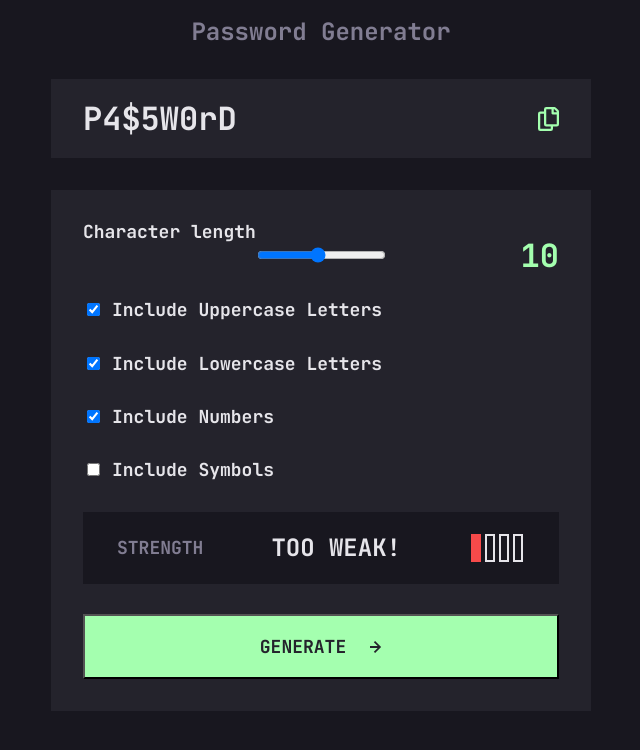
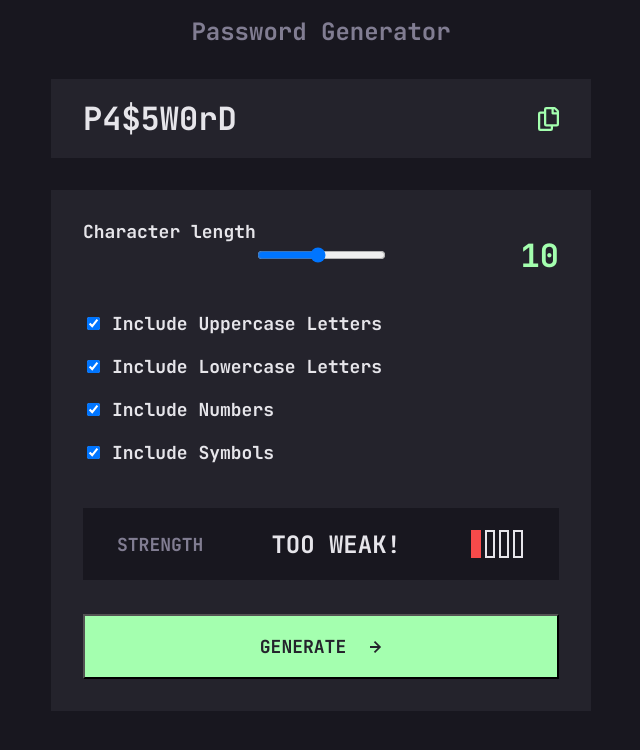
Before and after one commit to feorgie/password-generator, a React (Create React App) app: page / in a window 1280 px wide. Shown: the top 750 px of the page, without its empty margins (319-959 px from the left). Built offline with nearby package versions, Linux system fonts and the light colour scheme.

Commit message:
adds password creation functionality updates to styling removes checkbox map to focus on functionality

```diff
--- a/src/App.js
+++ b/src/App.js
@@ -1,19 +1,34 @@
 import Display from "./components/Display/Display";
 import "./App.css";
-import Generator from "./components/Generator";
+import Generator from "./components/Generator/Generator";
 import { useState } from "react";
 
 function App() {
   const [password, setPassword] = useState("P4$5W0rD");
+  const [copied, setCopied] = useState(false);
+
   const handlePasswordUpdate = (newPassword) => {
     setPassword(newPassword);
+    setCopied(false);
   };
+
+  const copyToClipboard = () => {
+    const targetText = document.querySelector("#inputForCopy");
+    targetText.select();
+    document.execCommand("copy");
+    setCopied(true);
+  };
+
   return (
     <div className="appContainer">
       <h1 className="fontMedium fontGrey">Password Generator</h1>
       <section className="sectionGenerator">
-        <Display password={password} />
-        <Generator className="generator" />
+        <Display
+          copied={copied}
+          password={password}
+          handleClick={copyToClipboard}
+        />
+        <Generator className="generator" setPassword={handlePasswordUpdate} />
       </section>
     </div>
   );
--- a/src/components/Button/Button.js
+++ b/src/components/Button/Button.js
@@ -1,8 +1,12 @@
 import React from "react";
 import css from "./Button.module.css";
 
-const Button = () => {
-  return <button className={css.button}>GENERATE</button>;
+const Button = ({ onClick }) => {
+  return (
+    <button onClick={onClick} className={css.button}>
+      GENERATE
+    </button>
+  );
 };
 
 export default Button;
--- a/src/components/Checkbox/Checkbox.js
+++ b/src/components/Checkbox/Checkbox.js
@@ -1,11 +1,17 @@
 import React from "react";
 import css from "./Checkbox.module.css";
 
-const Checkbox = ({ label, checked }) => {
+const Checkbox = ({ label, checked, handleCheckbox, name }) => {
   return (
     <div className={css.container}>
-      <input className={css.checkbox} type="checkbox" checked={checked} />
-      <p>{label}</p>
+      <input
+        className={css.checkbox}
+        type="checkbox"
+        name={name}
+        checked={checked}
+        onChange={(e) => handleCheckbox(e)}
+      />
+      <label className="font-body">{label}</label>
     </div>
   );
 };
--- a/src/components/Display/Display.js
+++ b/src/components/Display/Display.js
@@ -2,12 +2,26 @@ import React from "react";
 import copyIcon from "./icon-copy.svg";
 import css from "./Display.module.css";
 
-const Display = ({ password }) => {
+const Display = ({ copied, password, handleClick }) => {
   return (
     <div className={css.container}>
-      {/* <input type="text" placeholder="P4$5W0rD" readOnly /> */}
+      <input
+        className={css.inputForCopy}
+        id="inputForCopy"
+        type="text"
+        value={password}
+        readOnly
+      />
       <span className="fontLarge">{password}</span>
-      <img className="copyIcon" src={copyIcon} alt="" />
+      <span className={css.copyContainer}>
+        {copied && <span className="fontBody green">COPIED</span>}
+        <img
+          className={css.copyIcon}
+          src={copyIcon}
+          alt=""
+          onClick={handleClick}
+        />
+      </span>
     </div>
   );
 };
--- a/src/components/Display/Display.module.css
+++ b/src/components/Display/Display.module.css
@@ -7,14 +7,16 @@
   justify-content: space-between;
   align-items: center;
 }
-/* input {
-  cursor: default;
-  &:focus {
-    outline: none;
-  }
-} */
-
+.inputForCopy {
+  position: absolute;
+  left: -10000px;
+}
+.copyContainer {
+  display: flex;
+  align-items: center;
+}
 .copyIcon {
   width: 21px;
   height: 24px;
+  margin-left: 12px;
 }
--- a/src/components/Generator.js
+++ /dev/null
@@ -1,53 +0,0 @@
-import React, { useState } from "react";
-import RangeSelect from "./RangeSelect/RangeSelect";
-import Checkbox from "./Checkbox/Checkbox";
-import StrengthIndicator from "./StrengthIndicator/StrengthIndicator";
-import Button from "./Button/Button";
-
-const Generator = ({ className }) => {
-  const [length, setLength] = useState(10);
-
-  const checkboxOptions = [
-    {
-      id: "uppercase",
-      label: "Include Uppercase Letters",
-      checked: true,
-    },
-    {
-      id: "lowercase",
-      label: "Include Lowercase Letters",
-      checked: true,
-    },
-    {
-      id: "numbers",
-      label: "Include Numbers",
-      checked: true,
-    },
-    {
-      id: "symbols",
-      label: "Include Symbols",
-      checked: false,
-    },
-  ];
-
-  const handleSliderChange = (value) => {
-    setLength(value);
-  };
-  return (
-    <div className={className}>
-      <RangeSelect length={length} handleSliderChange={handleSliderChange} />
-      {checkboxOptions.map((option) => (
-        <Checkbox
-          key={`checkbox_${option.id}`}
-          label={option.label}
-          checked={option.checked}
-        />
-      ))}
-
-      <StrengthIndicator />
-      <Button />
-    </div>
-  );
-};
-
-export default Generator;
--- /dev/null
+++ b/src/components/Generator/Generator.js
@@ -0,0 +1,135 @@
+import React, { useState } from "react";
+import RangeSelect from "../RangeSelect/RangeSelect";
+import Checkbox from "../Checkbox/Checkbox";
+import StrengthIndicator from "../StrengthIndicator/StrengthIndicator";
+import Button from "../Button/Button";
+
+//dev
+import css from "./Generator.module.css";
+
+const Generator = ({ className, setPassword }) => {
+  const [length, setLength] = useState(10); // initial password length
+  const [passwordStrength, setPasswordStrength] = useState(1); // this is rating 1-4
+
+  const checkboxOptions = [
+    {
+      id: "uppercase",
+      label: "Include Uppercase Letters",
+      isChecked: true,
+    },
+    {
+      id: "lowercase",
+      label: "Include Lowercase Letters",
+      isChecked: true,
+    },
+    {
+      id: "numbers",
+      label: "Include Numbers",
+      isChecked: true,
+    },
+    {
+      id: "symbols",
+      label: "Include Symbols",
+      isChecked: true,
+    },
+  ];
+  // checked state values for checkboxes
+  const [checked, setChecked] = useState({
+    uppercase: true,
+    lowercase: true,
+    numbers: true,
+    symbols: true,
+  });
+
+  const handleSubmit = () => {
+    let characterList = "";
+    let newPassword = "";
+    // populate available character list
+    if (checked["uppercase"]) characterList += "ABCDEFGHIJKLMNOPQRSTUVWXYZ";
+    if (checked["lowercase"]) characterList += "abcdefghijklmnopqrstuvwxyz";
+    if (checked["numbers"]) characterList += "0123456789";
+    if (checked["symbols"]) characterList += "!@#$%^&*()";
+    // build new password adding random values up to selected length
+    for (let i = 0; i < length; i++) {
+      newPassword +=
+        characterList[Math.floor(Math.random() * characterList.length)];
+    }
+    // get the total number of selected character types
+    let numberOfCheckedOptions = Object.values(checked).filter((x) => x).length;
+    // set new password and password strength value
+    setPassword(newPassword);
+    setPasswordStrength(
+      newPassword.length >= 10 && numberOfCheckedOptions >= 3
+        ? 4
+        : newPassword.length >= 8 && numberOfCheckedOptions >= 2
+        ? 3
+        : newPassword.length >= 6
+        ? 2
+        : 1
+    );
+  };
+
+  const handleSliderChange = (value) => {
+    //set password length
+    setLength(value);
+  };
+  const handleCheckbox = (event) => {
+    // set checked state on character set checkbox
+    setChecked((prev) => ({
+      ...prev,
+      [event.target.name]: !!event.target.checked,
+    }));
+  };
+
+  return (
+    <div className={className}>
+      <RangeSelect length={length} handleSliderChange={handleSliderChange} />
+      <div className={css.checkboxContainer}>
+        <label className={css.checkboxRow}>
+          <input
+            className={css.checkbox}
+            type="checkbox"
+            name={"uppercase"}
+            checked={checked["uppercase"]}
+            onChange={(e) => handleCheckbox(e)}
+          />
+          Include Uppercase Letters
+        </label>
+        <label className={css.checkboxRow}>
+          <input
+            className={css.checkbox}
+            type="checkbox"
+            name={"lowercase"}
+            checked={checked["lowercase"]}
+            onChange={(e) => handleCheckbox(e)}
+          />
+          Include Lowercase Letters
+        </label>
+        <label className={css.checkboxRow}>
+          <input
+            className={css.checkbox}
+            type="checkbox"
+            name={"numbers"}
+            checked={checked["numbers"]}
+            onChange={(e) => handleCheckbox(e)}
+          />
+          Include Numbers
+        </label>
+        <label className={css.checkboxRow}>
+          <input
+            className={css.checkbox}
+            type="checkbox"
+            name={"symbols"}
+            checked={checked["symbols"]}
+            onChange={(e) => handleCheckbox(e)}
+          />
+          Include Symbols
+        </label>
+      </div>
+      <StrengthIndicator strength={passwordStrength} />
+      <Button onClick={handleSubmit} />
+    </div>
+  );
+};
+
+export default Generator;
--- /dev/null
+++ b/src/components/Generator/Generator.module.css
@@ -0,0 +1,14 @@
+.checkboxContainer {
+  display: flex;
+  flex-direction: column;
+  justify-content: space-between;
+  align-items: flex-start;
+}
+.checkboxRow {
+  font-size: var(--font-body);
+  height: 23px;
+  margin: 10px 0;
+}
+.checkbox {
+  margin-right: 12px;
+}
```
